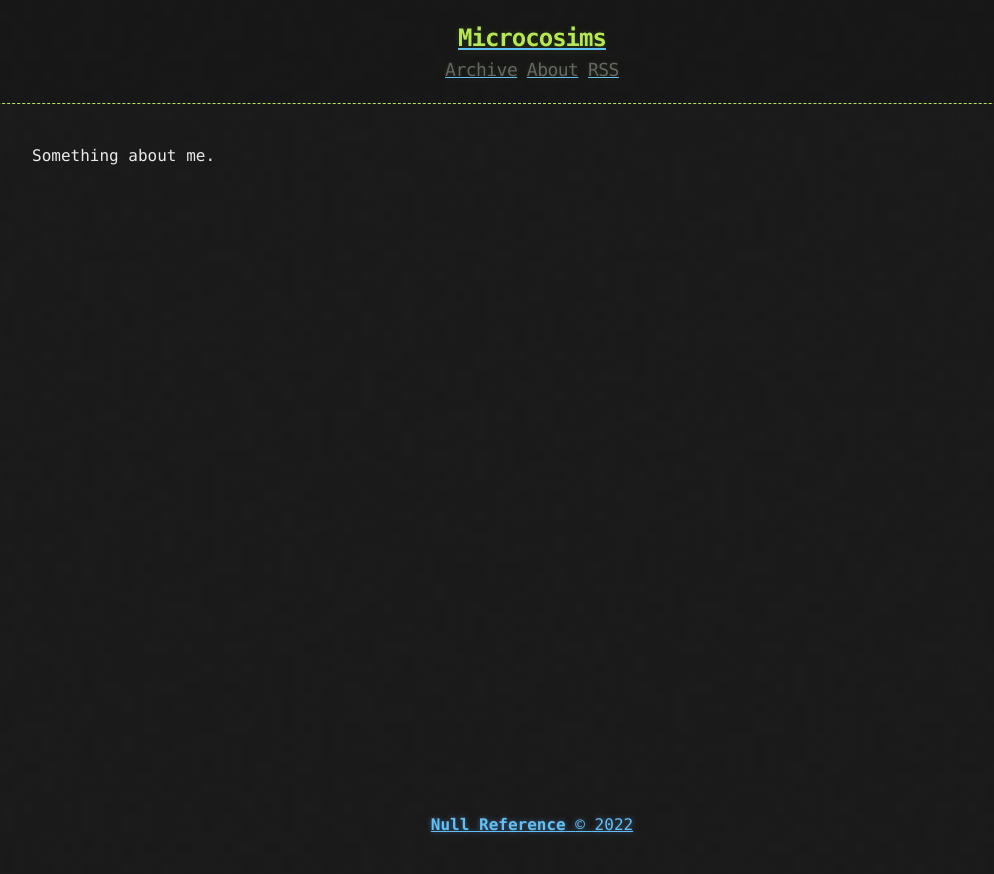
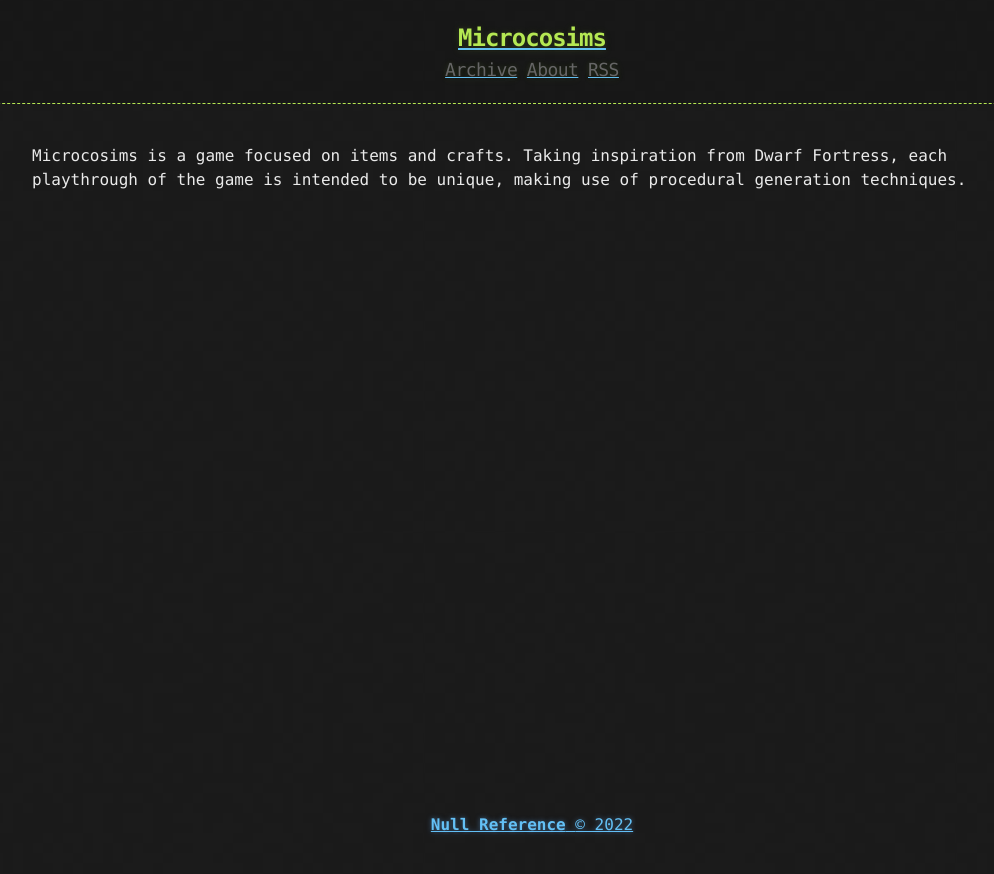
Before and after one commit to nullreference8/nullreference8.github.io, a Jekyll site: the page built from about.md, in a window 1280 px wide. Shown: the top 874 px of the page, without its empty margins (108-1102 px from the left). Built offline with Jekyll 4.4.1, drawn with Linux system fonts in a browser that asks for light colours.

Commit message:
Update about.md

```diff
--- a/about.md
+++ b/about.md
@@ -3,4 +3,4 @@ layout: page
 title: About
 ---
 
-Something about me.
+Microcosims is a game focused on items and crafts. Taking inspiration from Dwarf Fortress, each playthrough of the game is intended to be unique, making use of procedural generation techniques.
```
